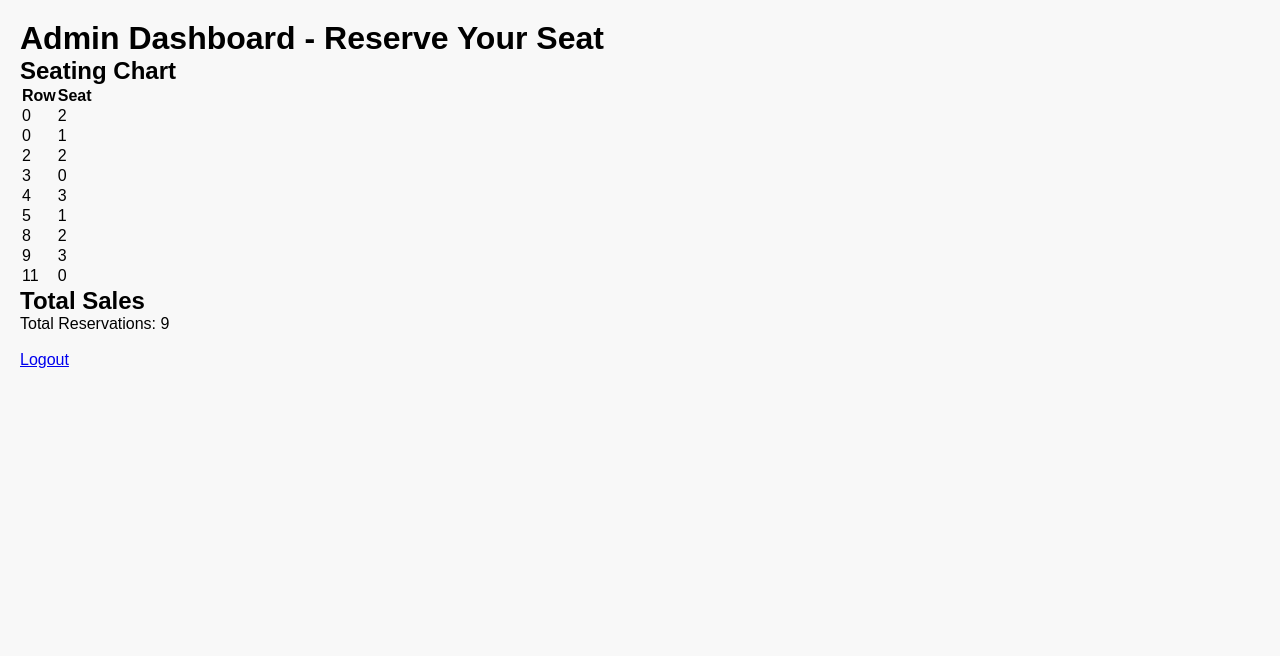
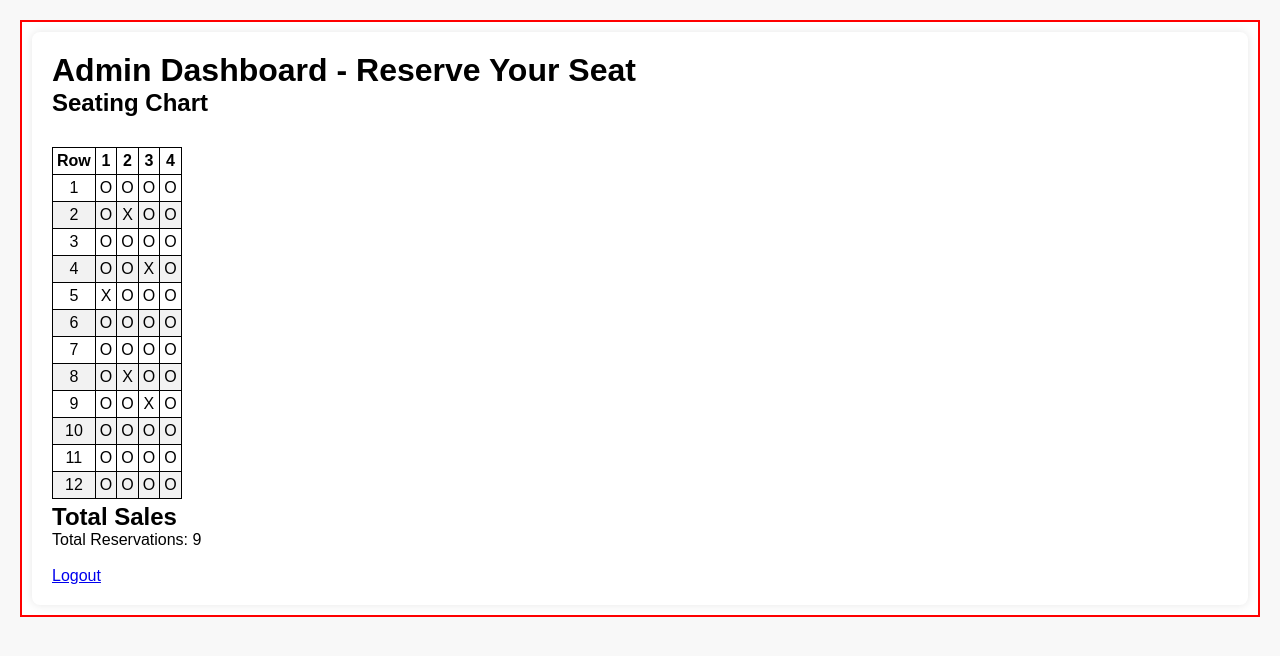
Before and after one commit to Keylith2020/Final-Project, a Flask app: page /admin_dashboard in a window 1280 px wide. Shown: the part 48-704 px from the top of the page. Run offline with Flask 3, Linux system fonts and the light colour scheme; a user stored in the database is signed in; data comes from the database, SQL or seed files in the repository.

Commit message:
Tidying Up Admin Reservation Dashboard
nicer to look at

```diff
--- a/app.py
+++ b/app.py
@@ -71,7 +71,21 @@ def admin_dashboard():
 
     conn.close()
 
-    return render_template('adminLoggedIn.html', reserved_seats=reserved_seats_db, total_sales=total_sales)
+    # Convert list of tuples to a set for easy lookup
+    reserved_seats = set((seat['row'], seat['seat']) for seat in reserved_seats_db)
+
+    # Generate the seating chart as a 12x4 grid
+    seating_chart = []
+    for row in range(1, 13):
+        row_seats = []
+        for col in range(1, 5):
+            if (row, col) in reserved_seats:
+                row_seats.append('X')
+            else:
+                row_seats.append('O')
+        seating_chart.append(row_seats)
+
+    return render_template('adminLoggedIn.html', seating_chart=seating_chart, total_sales=total_sales)
 
 
 @app.route('/admin_logout')
--- a/templates/adminLoggedIn.html
+++ b/templates/adminLoggedIn.html
@@ -1,23 +1,33 @@
 {% extends 'base.html' %}
 
 {% block content %}
-    <h1>{% block title %} Admin Dashboard - Reserve Your Seat {% endblock %}</h1>
+    <h1>Admin Dashboard - Reserve Your Seat</h1>
 
     {% if 'admin' in session %}
         <!-- If the admin is logged in, show the seating chart and total sales -->
-        <h2>Seating Chart</h2>
-        <table>
+        <h2 style="font-weight: bold; margin-bottom: 10px;">Seating Chart</h2>
+        <div style="overflow-x: auto; display: inline-block;">
+            <table style="border-collapse: collapse;">
+                <thead>
                     <tr>
-                <th>Row</th>
-                <th>Seat</th>
+                        <th style="padding: 4px; border: 1px solid black;">Row</th>
+                        {% for col in range(1, 5) %}
+                            <th style="padding: 4px; border: 1px solid black;">{{ col }}</th>
+                        {% endfor %}
                     </tr>
-            {% for row, seat in reserved_seats %}
+                </thead>
+                <tbody>
+                    {% for row_seats in seating_chart %}
                         <tr>
-                <td>{{ row }}</td>
-                <td>{{ seat }}</td>
+                            <td style="padding: 4px; border: 1px solid black;">{{ loop.index }}</td>
+                            {% for seat in row_seats %}
+                                <td style="padding: 4px; border: 1px solid black; width: 20px; text-align: center;">{{ seat }}</td>
+                            {% endfor %}
                         </tr>
                     {% endfor %}
+                </tbody>
             </table>
+        </div>
 
         <h2>Total Sales</h2>
         <p>Total Reservations: {{ total_sales }}</p>
--- a/templates/base.html
+++ b/templates/base.html
@@ -4,7 +4,6 @@
     <meta charset="UTF-8">
     <title>{% block title %} {% endblock %}</title>
     <style>
-
         * {
             margin: 0;
             padding: 0;
@@ -40,43 +39,49 @@
             font-weight: bold;
         }
 
+        .content-wrapper {
+            border: 2px solid red; /* Thin red border around the perimeter */
+            padding: 10px; /* Add padding to avoid content touching the border */
+            margin: 20px; /* Add margin to create space around the border */
+            background-color: white;
+        }
+
         .content {
             padding: 20px;
+            background-color: white;
+            border-radius: 8px;
+            box-shadow: 0 0 10px rgba(0, 0, 0, 0.1);
         }
-<<<<<<< Updated upstream
 
-=======
->>>>>>> Stashed changes
+        .alert {
+            margin-bottom: 20px;
+            padding: 10px;
+            color: #ffffff;
+            background-color: #ff4d4d;
+            border-radius: 5px;
+        }
+
         table {
             font-family: Arial, Helvetica, sans-serif;
             border-collapse: collapse;
             width: 100%;
+            margin-top: 20px;
         }
 
-<<<<<<< Updated upstream
-        td {
-=======
-        td, th {
->>>>>>> Stashed changes
+        th, td {
             border: 1px solid #ddd;
             padding: 8px;
+            text-align: center;
         }
 
-        tr:nth-child(even){background-color: #f2f2f2;}
+        tr:nth-child(even) {
+            background-color: #f2f2f2;
+        }
 
-<<<<<<< Updated upstream
-        .columns, .rows{
+        .columns, .rows {
             background-color: slategray;
             color: white;
             text-align: center;
-=======
-        th {
-        padding-top: 12px;
-        padding-bottom: 12px;
-        text-align: left;
-        background-color: #04AA6D;
-        color: white;
->>>>>>> Stashed changes
         }
     </style>
 </head>
@@ -89,6 +94,7 @@
             <a href="/reservation">Reservation</a>
         </div>
     </div>
+    <div class="content-wrapper">
         <div class="content">
             {% for message in get_flashed_messages() %}
                 <div class="alert">{{ message }}</div>
@@ -96,5 +102,6 @@
 
             {% block content %} {% endblock %}
         </div>
+    </div>
 </body>
 </html>
```
Lines whose indentation alone changed are shown as unchanged.
